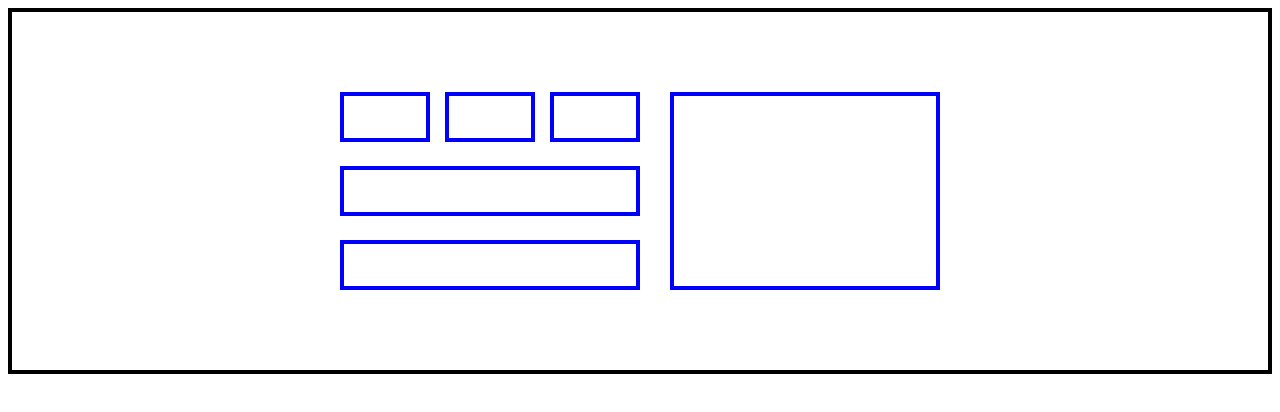
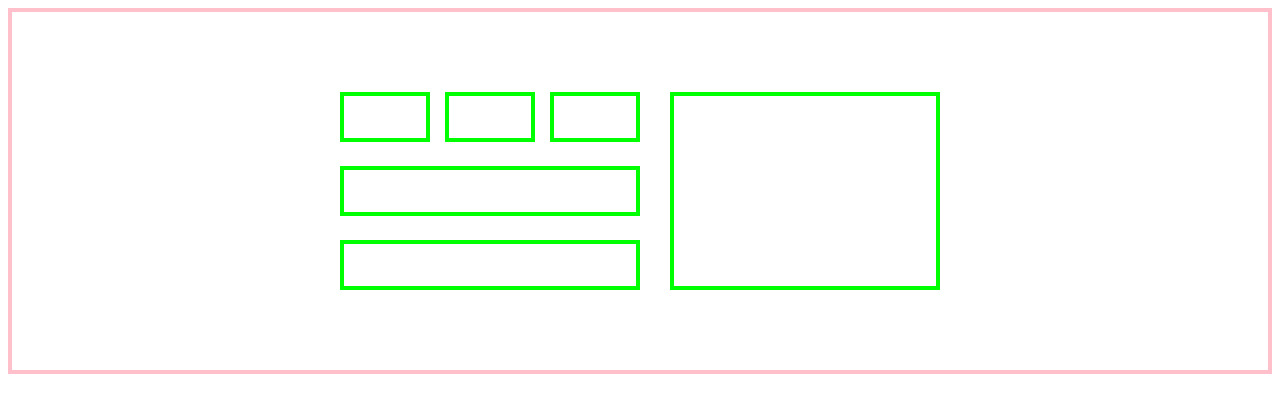
Before and after one commit to racheljaselyn/Layout, a plain HTML site: page index.html in a window 1280 px wide. Drawn offline with Linux system fonts and the light colour scheme.

Commit message:
colors overall

```diff
--- a/styles.css
+++ b/styles.css
@@ -3,7 +3,7 @@
 }
 
 .container {
-    border: 4px solid black;
+    border: 4px solid pink;
     padding: 80px 24px 80px 24px;
 }
 
@@ -16,7 +16,7 @@
 }
 
 .box {
-    border: 4px solid blue;
+    border: 4px solid lime;
     margin-bottom: 24px;
     height: 100%;
 }
```
